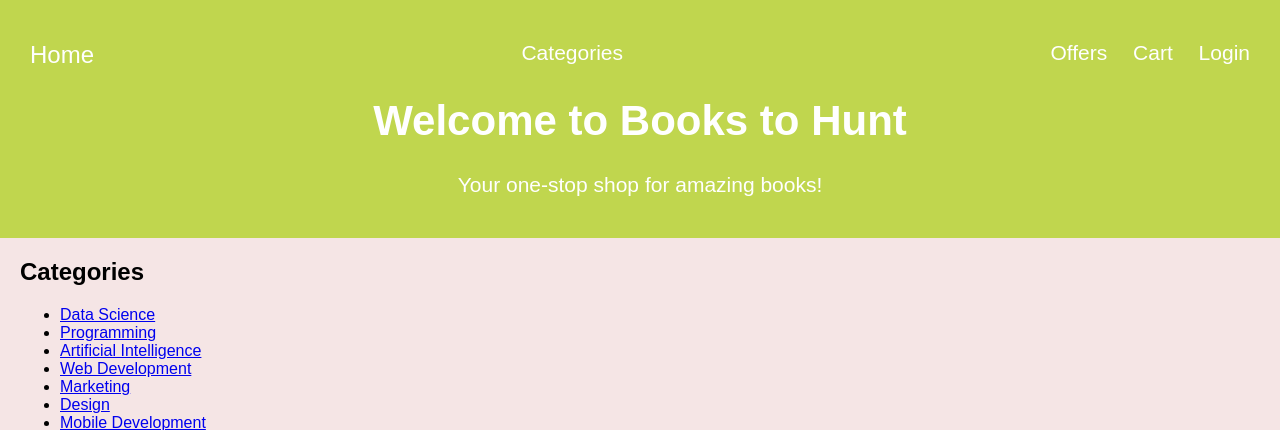
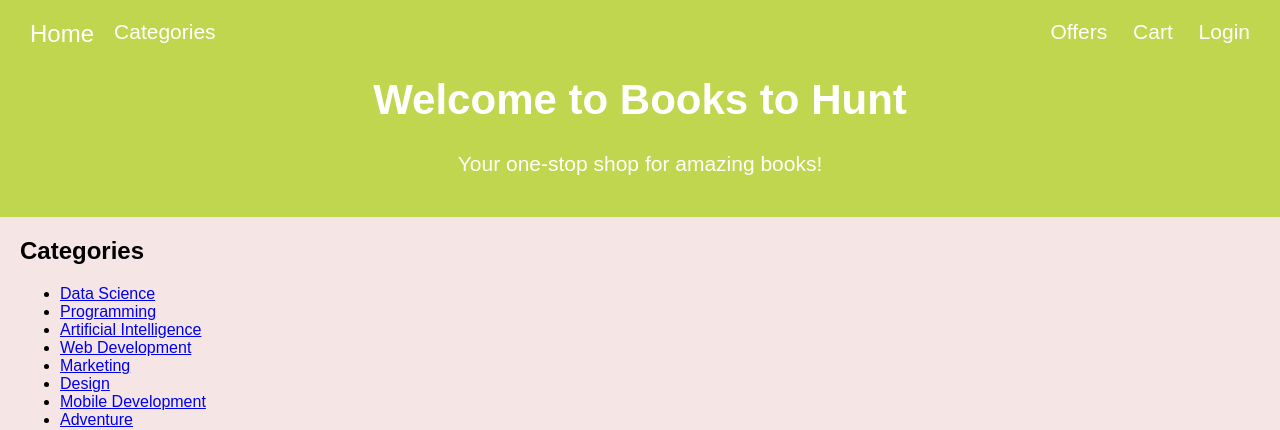
Before and after one commit to Aniket50812/scarper, a Flask app: page / in a window 1280 px wide. Shown: the top 430 px of the page. Run offline with Flask 3, Linux system fonts and the light colour scheme.

Commit message:
categories changes

```diff
--- a/static/style.css
+++ b/static/style.css
@@ -15,9 +15,10 @@
 
 .navbar {
     display: flex;
-    justify-content: space-between;
+    justify-content: flex-start; /* Ensure items start at the left */
     list-style-type: none;
     padding: 0;
+    margin: 0;
 }
 
 .navbar li {
@@ -90,3 +91,12 @@
 .book-card .btn:hover {
     background-color: #218838;
 }
+
+.navbar-right {
+    margin-left: auto; /* Push the right items to the far end */
+}
+
+.navbar-right li {
+    display: inline-block;
+    margin: 0 10px;
+}
--- a/templates/index.html
+++ b/templates/index.html
@@ -11,7 +11,7 @@
         <nav>
             <ul class="navbar">
                 <li><a href="{{ url_for('index') }}" class="home-btn">Home</a></li>
-                <li><a href="#categories">Categories</a></li>
+                <li><a href="#categories" class="categories-btn">Categories</a></li> <!-- Moved categories button here -->
                 <div class="navbar-right">
                     <li><a href="{{ url_for('offers_page') }}">Offers</a></li>
                     <li><a href="{{ url_for('cart') }}">Cart</a></li>
```
